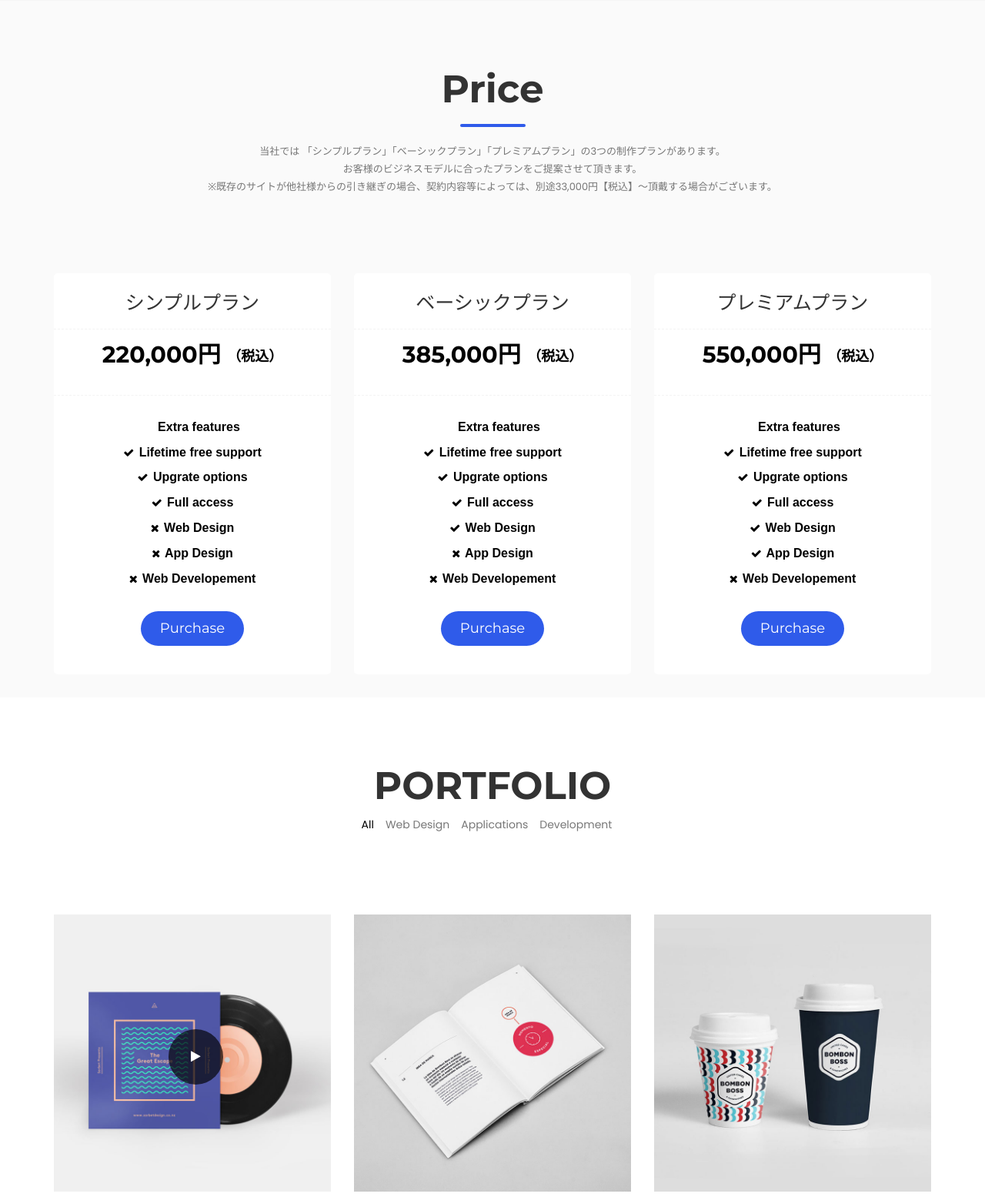
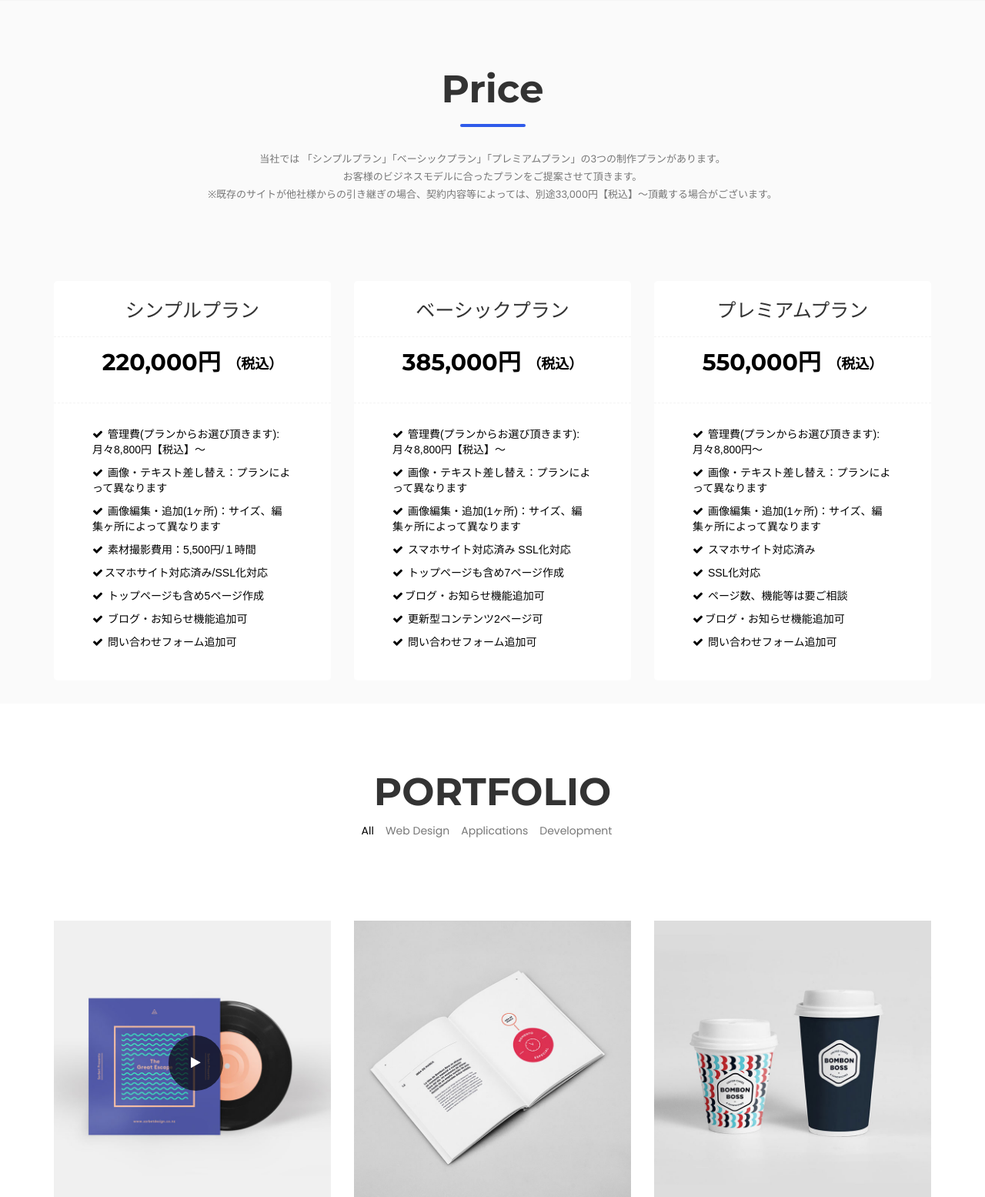
Before and after one commit to ryooooooosuke/port-folio, a PHP site: page / in a window 1280 px wide. Shown: the part 1719-3274 px from the top of the page at 77% size. Run offline with PHP 8.4, Linux system fonts and the light colour scheme.

Commit message:
Fix price section

```diff
--- a/css/style.css
+++ b/css/style.css
@@ -1212,10 +1212,6 @@ ul.post-comment li p {
     line-height: 20px;
 }
 
-p.contact-message {
-    margin-top: 30px;
-}
-
 .section-title p {
     margin-top: 20px;
 }
@@ -1441,6 +1437,7 @@ a.site-button {
     max-width: 750px;
     margin: auto;
     line-height: 1.8;
+    margin-top: 30px;
 }
 
 .pricing-list-tab .tabs {
@@ -1509,7 +1506,7 @@ a.site-button {
 
 .single-pricing-table .pricing-features {
     padding-left: 0;
-    text-align: center;
+    text-align: left;
     list-style-type: none;
     margin-top: 30px;
     margin-bottom: 0;
@@ -1521,8 +1518,7 @@ a.site-button {
     margin-bottom: 10px;
     position: relative;
     color: #000000;
-    font-size: 16px;
-    font-weight: 600;
+    font-size: 14px;
     -webkit-transition: 0.5s;
     transition: 0.5s;
     font-family: "Nunito", sans-serif;
--- a/index.html
+++ b/index.html
@@ -144,30 +144,32 @@
                                     </div>
                                     <ul class="pricing-features">
                                         <li>
-                                            <i class="fas fa-check"></i> Extra features
+                                            <i class="fa fa-check"></i> 管理費(プランからお選び頂きます):月々8,800円【税込】～
                                         </li>
                                         <li>
-                                            <i class="fa fa-check"></i> Lifetime free support
+                                            <i class="fa fa-check"></i> 画像・テキスト差し替え：プランによって異なります
                                         </li>
                                         <li>
-                                            <i class="fa fa-check"></i> Upgrate options
+                                            <i class="fa fa-check"></i> 画像編集・追加(1ヶ所)：サイズ、編集ヶ所によって異なります
                                         </li>
                                         <li>
-                                            <i class="fa fa-check"></i> Full access
+                                            <i class="fa fa-check"></i> 素材撮影費用：5,500円/１時間
                                         </li>
                                         <li>
-                                            <i class="fa fa-times"></i> Web Design
+                                            <i class="fa fa-check"></i>スマホサイト対応済み/SSL化対応
+
                                         </li>
                                         <li>
-                                            <i class="fa fa-times"></i> App Design
+                                            <i class="fa fa-check"></i> トップページも含め5ページ作成
                                         </li>
                                         <li>
-                                            <i class="fa fa-times"></i> Web Developement
+                                            <i class="fa fa-check"></i> ブログ・お知らせ機能追加可
+                                        </li>
+                                        <li>
+                                            <i class="fa fa-check"></i> 問い合わせフォーム追加可
+
                                         </li>
                                     </ul>
-                                    <div class="pricing-btn">
-                                        <a href="#" class="default-btn">Purchase<span></span></a>
-                                    </div>
                                 </div>
                             </div>
                             <div class="col-lg-4 col-md-6">
@@ -180,30 +182,31 @@
                                     </div>
                                     <ul class="pricing-features">
                                         <li>
-                                            <i class="fas fa-check"></i> Extra features
+                                            <i class="fa fa-check"></i> 管理費(プランからお選び頂きます):月々8,800円【税込】～
+
                                         </li>
                                         <li>
-                                            <i class="fa fa-check"></i> Lifetime free support
+                                            <i class="fa fa-check"></i> 画像・テキスト差し替え：プランによって異なります
                                         </li>
                                         <li>
-                                            <i class="fa fa-check"></i> Upgrate options
+                                            <i class="fa fa-check"></i> 画像編集・追加(1ヶ所)：サイズ、編集ヶ所によって異なります
                                         </li>
                                         <li>
-                                            <i class="fa fa-check"></i> Full access
+                                            <i class="fa fa-check"></i> スマホサイト対応済み SSL化対応
                                         </li>
                                         <li>
-                                            <i class="fa fa-check"></i> Web Design
+                                            <i class="fa fa-check"></i> トップページも含め7ページ作成
                                         </li>
                                         <li>
-                                            <i class="fa fa-times"></i> App Design
+                                            <i class="fa fa-check"></i>ブログ・お知らせ機能追加可
                                         </li>
                                         <li>
-                                            <i class="fa fa-times"></i> Web Developement
+                                            <i class="fa fa-check"></i> 更新型コンテンツ2ページ可
+                                        </li>
+                                        <li>
+                                            <i class="fa fa-check"></i> 問い合わせフォーム追加可
                                         </li>
                                     </ul>
-                                    <div class="pricing-btn">
-                                        <a href="#" class="default-btn">Purchase<span></span></a>
-                                    </div>
                                 </div>
                             </div>
                             <div class="col-lg-4 col-md-6">
@@ -216,30 +219,30 @@
                                     </div>
                                     <ul class="pricing-features">
                                         <li>
-                                            <i class="fas fa-check"></i> Extra features
+                                            <i class="fa fa-check"></i> 管理費(プランからお選び頂きます):月々8,800円～
                                         </li>
                                         <li>
-                                            <i class="fa fa-check"></i> Lifetime free support
+                                            <i class="fa fa-check"></i> 画像・テキスト差し替え：プランによって異なります
                                         </li>
                                         <li>
-                                            <i class="fa fa-check"></i> Upgrate options
+                                            <i class="fa fa-check"></i> 画像編集・追加(1ヶ所)：サイズ、編集ヶ所によって異なります
                                         </li>
                                         <li>
-                                            <i class="fa fa-check"></i> Full access
+                                            <i class="fa fa-check"></i> スマホサイト対応済み
                                         </li>
                                         <li>
-                                            <i class="fa fa-check"></i> Web Design
+                                            <i class="fa fa-check"></i> SSL化対応
                                         </li>
                                         <li>
-                                            <i class="fa fa-check"></i> App Design
+                                            <i class="fa fa-check"></i> ページ数、機能等は要ご相談
                                         </li>
                                         <li>
-                                            <i class="fa fa-times"></i> Web Developement
+                                            <i class="fa fa-check"></i>ブログ・お知らせ機能追加可
+                                        </li>
+                                        <li>
+                                            <i class="fa fa-check"></i> 問い合わせフォーム追加可
                                         </li>
                                     </ul>
-                                    <div class="pricing-btn">
-                                        <a href="#" class="default-btn">Purchase<span></span></a>
-                                    </div>
                                 </div>
                             </div>
                         </div>
```
